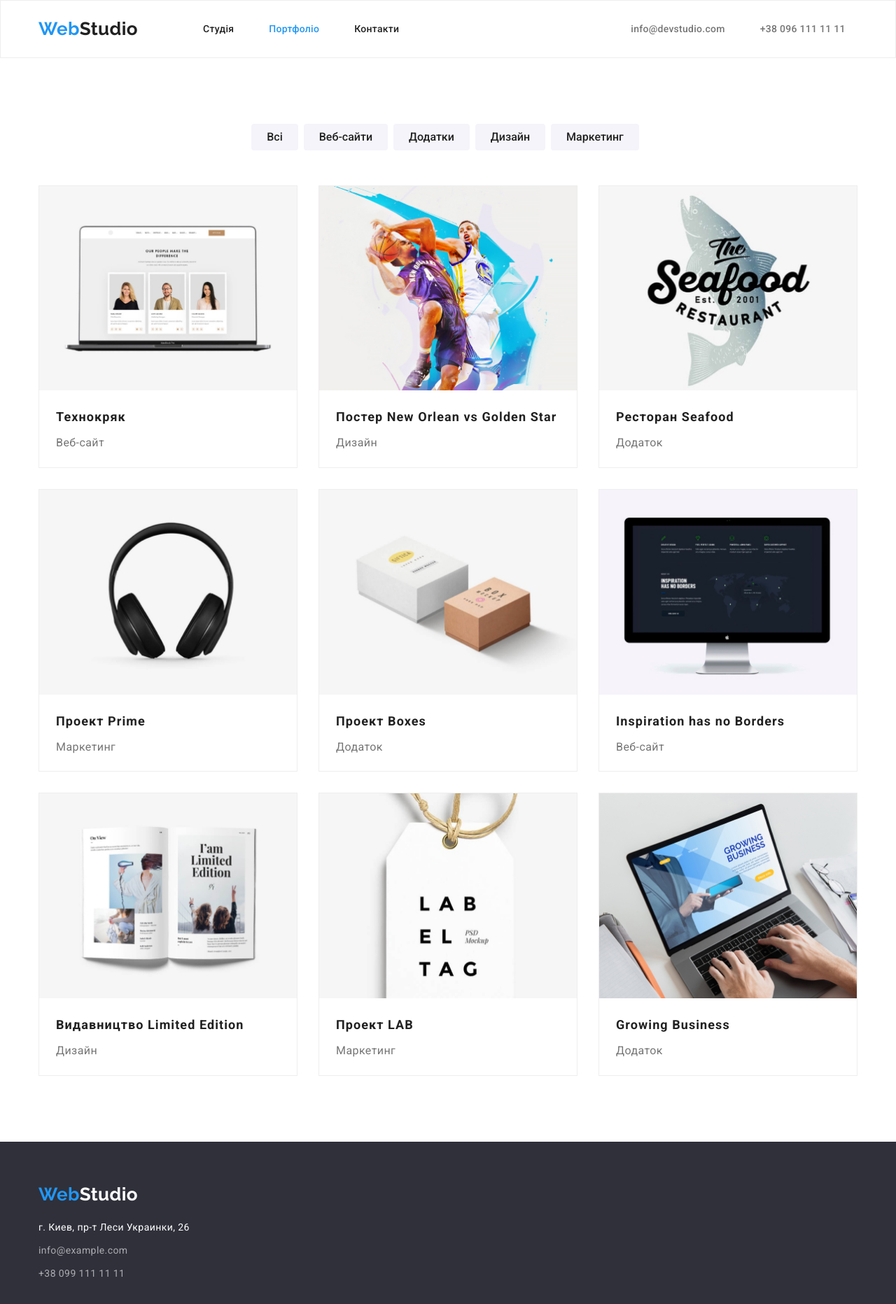
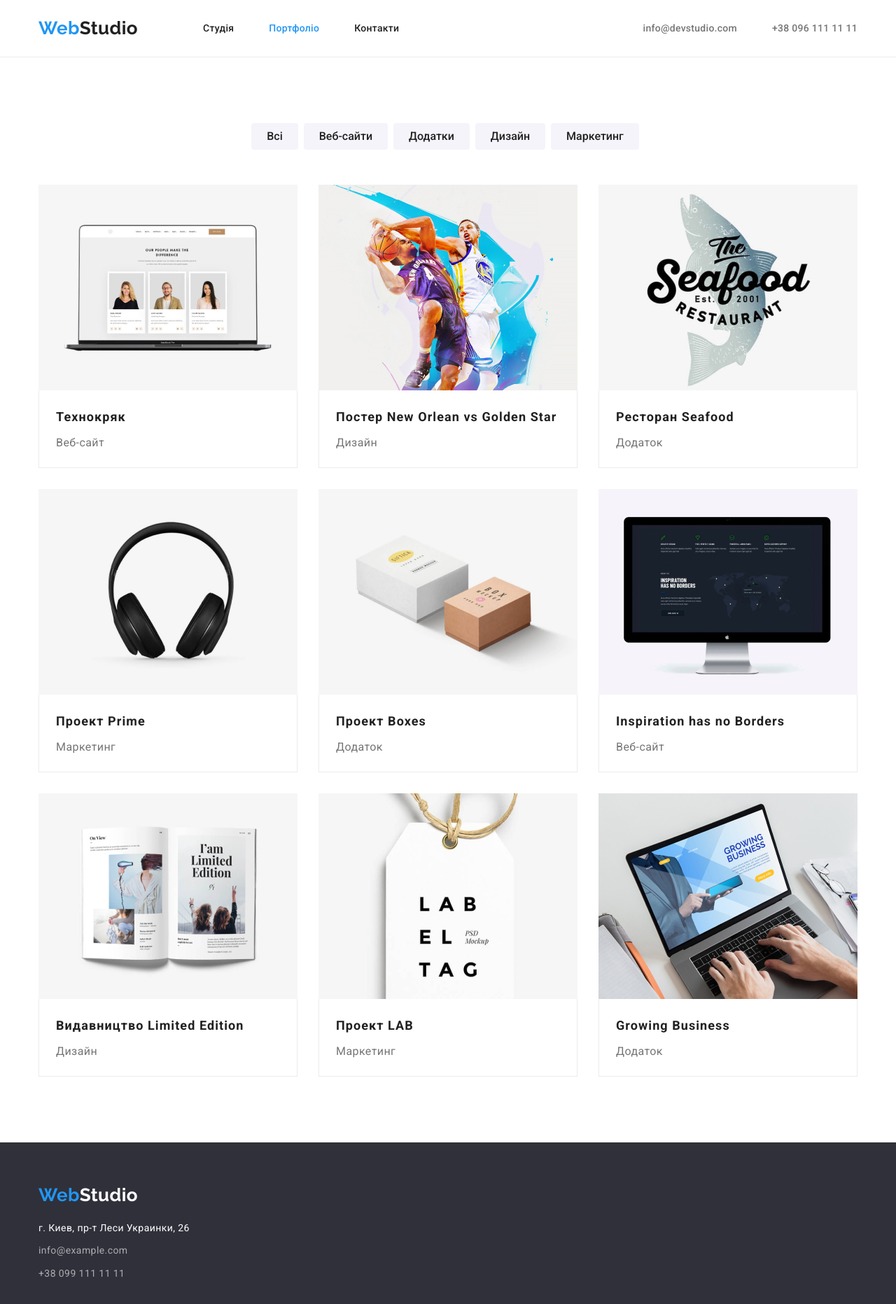
Before and after one commit to VasylHuk/goit-markup-hw-03, a plain HTML site: page portfolio.html in a window 1280 px wide. Shown: the whole page at 70% size. Drawn offline with nearby package versions, Linux system fonts and the light colour scheme; files whose address does not match are found by name.

Commit message:
Fixes after review

```diff
--- a/css/styles.css
+++ b/css/styles.css
@@ -15,7 +15,7 @@
     --button-bg-color: #F5F4FA;
     --hero-footer-bg-color: #2F303A;
     --contact-add-color: rgba(255, 255, 255, 0.6);
-    --border-color: #EEEEEE;
+    --border-color: #ECECEC;
 }
 html {
     box-sizing: border-box;
@@ -31,7 +31,7 @@ h1,
 h2,
 h3,
 p {
-    margin-top: 0;
+    margin: 0;
 }
 
 body {
@@ -68,12 +68,7 @@ address {
 /* Шапка макету */
 /* Line */
 .main-content {
-    /* position: absolute; */
-    /* width: 1600px; */
-    /* height: 0px; */
-    /* left: 0px; */
-    /* top: 80px; */
-    border: 1px solid var(--border-color);
+    border-bottom: 1px solid var(--border-color);
 }
 
 .container {
@@ -100,7 +95,8 @@ address {
     line-height: 1.19;
     color: var(--accent-color);
     text-decoration: none;
-    padding: 25px 93px 25px 0px;
+    padding: 24px 0px 25px 0px;
+    margin-right: 93px;
 }
 
 .logo-nav {
@@ -109,9 +105,6 @@ address {
 
 .site-nav {
     display: flex;
-    padding-top: 32px;
-    padding-bottom: 32px;
-    padding-right: 331px;
 }
 
 .site-nav .item:not(:last-child) {
@@ -125,6 +118,8 @@ address {
     font-weight: 500;
     line-height: 1.14;
     letter-spacing: 0.02em;
+    padding-top: 32px;
+    padding-bottom: 32px;
 }
 
 .site-nav a:hover,
@@ -139,6 +134,9 @@ address {
 .auth-nav {
     display: flex;
     align-items: center;
+    margin-left: auto;
+    padding-top: 32px;
+    padding-bottom: 32px;
 }
 
 .auth-nav .item + .item {
@@ -270,6 +268,7 @@ address {
 
 .text-item {
     line-height: 1.71;
+    color: var(--titel-text-color);
 }
 
 .bg-color {
@@ -286,22 +285,23 @@ address {
     margin-right: 30px;
 }
 
+.person {
+    margin-bottom: 30px;
+}
+
 .title-name {
     font-weight: 500;
     font-size: 16px;
     line-height: 1.19;
-    padding-top: 50px;
     text-align: center;
-    margin: 0 auto;
+    margin-bottom: 10px;
 }
 
 .text {
     font-size: 16px;
     line-height: 1.19;
     text-align: center;
-    padding-top: 10px;
-    padding-bottom: 30px;
-    margin: 0 auto;
+    margin-bottom: 30px;
 }
 
 .features .text {
@@ -367,7 +367,6 @@ address {
     width: 370px;
     margin-right: 30px;
     margin-bottom: 30px;
-    border: 1px solid var(--border-color);
 }
 
 .work-item:nth-child(3n) {
@@ -378,22 +377,27 @@ address {
     margin-bottom: 0;
 }
 
+.work-box {
+    padding: 20px 24px;
+    border-left: 1px solid var(--border-color);
+    border-right: 1px solid var(--border-color);
+    border-bottom: 1px solid var(--border-color);
+
+}
+
 .work-name {
     color: var(--primary-text-color);
     font-weight: 700;
     font-size: 18px;
     line-height: 2;
     letter-spacing: 0.06em;
-    padding: 20px 24px 4px 24px;
-    margin: 0 auto;
+    margin-bottom: 4px;
 }
 
 .work-position {
     color: var(--titel-text-color);
     font-size: 16px;
     line-height: 1.87;
-    padding: 0px 24px 20px 24px;
-    margin: 0 auto;
 }
 
 /* Підвал */
@@ -422,8 +426,8 @@ address {
     line-height: 1.19;
 }
 
-.contacts {
-    padding-top: 20px;
+.info {
+    margin-top: 20px;
 }
 
 .contacts a {
@@ -434,8 +438,8 @@ address {
 }
 
 .mail {
-    padding-top: 9px;
-    padding-bottom: 9px;
+    margin-top: 9px;
+    margin-bottom: 9px;
 }
 
 .contacts-address a {
--- a/portfolio.html
+++ b/portfolio.html
@@ -44,48 +44,66 @@
                 <ul class="work">
                     <li class="work-item">
                         <img src="./images/1-Технократія.jpg" width="370" height="294" alt="Картинка ноутбук">
+                        <div class="work-box">
                             <h2 class="work-name">Технокряк</h2>
                             <p class="work-position">Веб-сайт</p>
+                        </div>
                     </li>
                     <li class="work-item">
                         <img src="./images//2-ПостерNew.jpg" width="370" height="294" alt="Картинка баскетбол">
+                        <div class="work-box">
                             <h2 class="work-name">Постер New Orlean vs Golden Star</h2>
                             <p class="work-position">Дизайн</p>
+                        </div>
                     </li>
                     <li class="work-item">
                         <img src="./images/3-РесторанSeafood.jpg" width="370" height="294" alt="Картинка Ресторан Seafood">
+                        <div class="work-box">
                             <h2 class="work-name">Ресторан Seafood</h2>
                             <p class="work-position">Додаток</p>
+                        </div>
                     </li>
                     <li class="work-item">
                         <img src="./images/4-ПроектPrime.jpg" width="370" height="294" alt="Картинка навушники">
+                        <div class="work-box">
                             <h2 class="work-name">Проект Prime</h2>
                             <p class="work-position">Маркетинг</p>
+                        </div>
                     </li>
                     <li class="work-item">
                         <img src="./images/5-ПроектBoxes.jpg" width="370" height="294" alt="Картинка коробки">
+                        <div class="work-box">
                             <h2 class="work-name">Проект Boxes</h2>
                             <p class="work-position">Додаток</p>
+                        </div>
                     </li>
                     <li class="work-item">
                         <img src="./images/6-Inspiration.jpg" width="370" height="294" alt="Картинка монітор">
+                        <div class="work-box">
                             <h2 class="work-name">Inspiration has no Borders</h2>
                             <p class="work-position">Веб-сайт</p>
+                        </div>
                     </li>
                     <li class="work-item">
                         <img src="./images/7-Видавництво.jpg" width="370" height="294" alt="Картинка журнал">
+                        <div class="work-box">
                             <h2 class="work-name">Видавництво Limited Edition</h2>
                             <p class="work-position">Дизайн</p>
+                        </div>
                     </li>
                     <li class="work-item">
                         <img src="./images/8-ПроектLab.jpg" width="370" height="294" alt="Картинка бірка">
+                        <div class="work-box">
                             <h2 class="work-name">Проект LAB</h2>
                             <p class="work-position">Маркетинг</p>
+                        </div>
                     </li>
                     <li class="work-item">
                         <img src="./images/9-GrowingBusiness.jpg" width="370" height="294" alt="Картинка бізнес-ноутбук">
+                        <div class="work-box">
                             <h2 class="work-name">Growing Business</h2>
                             <p class="work-position">Додаток</p>
+                        </div>
                     </li>
                 </ul>
             </div>
@@ -93,9 +111,9 @@
         </main>
         <!--Підсумок-->
         <footer class="footer-options">
-            <div class="container">
-                <a class="logo" href="/">Web<span class="logo-footer">Studio</span></a>
-                <address>
+            <div class="container footer">
+                <a class="logo-down" href="/">Web<span class="logo-footer">Studio</span></a>
+                <address class="info">
                     <ul class="contacts">
                         <li><a href="#">г. Киев, пр-т Леси Украинки, 26</a></li>
                         <li class="contacts-address mail"><a href="mailto:info@example.com">info@example.com</a></li>
```
Also changed, not shown: index.html (+5 -5 lines). Lines whose indentation alone changed are shown as unchanged.
